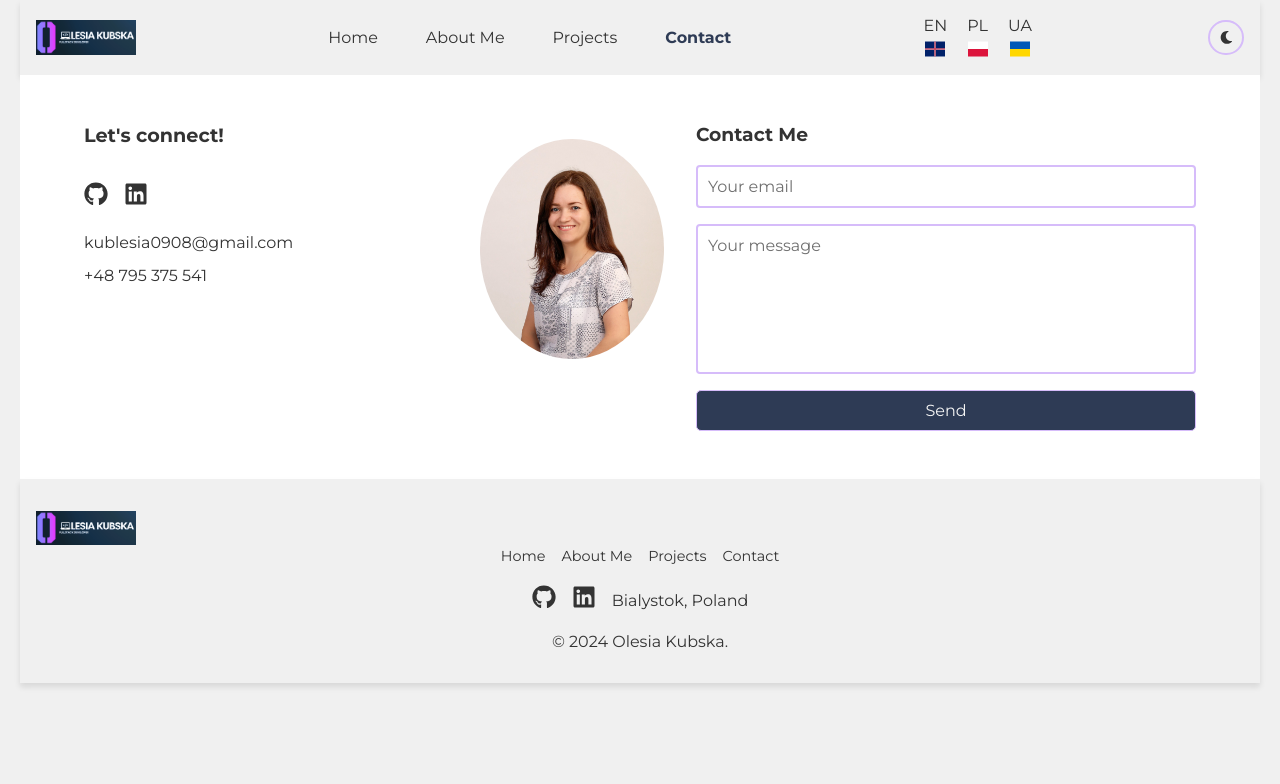
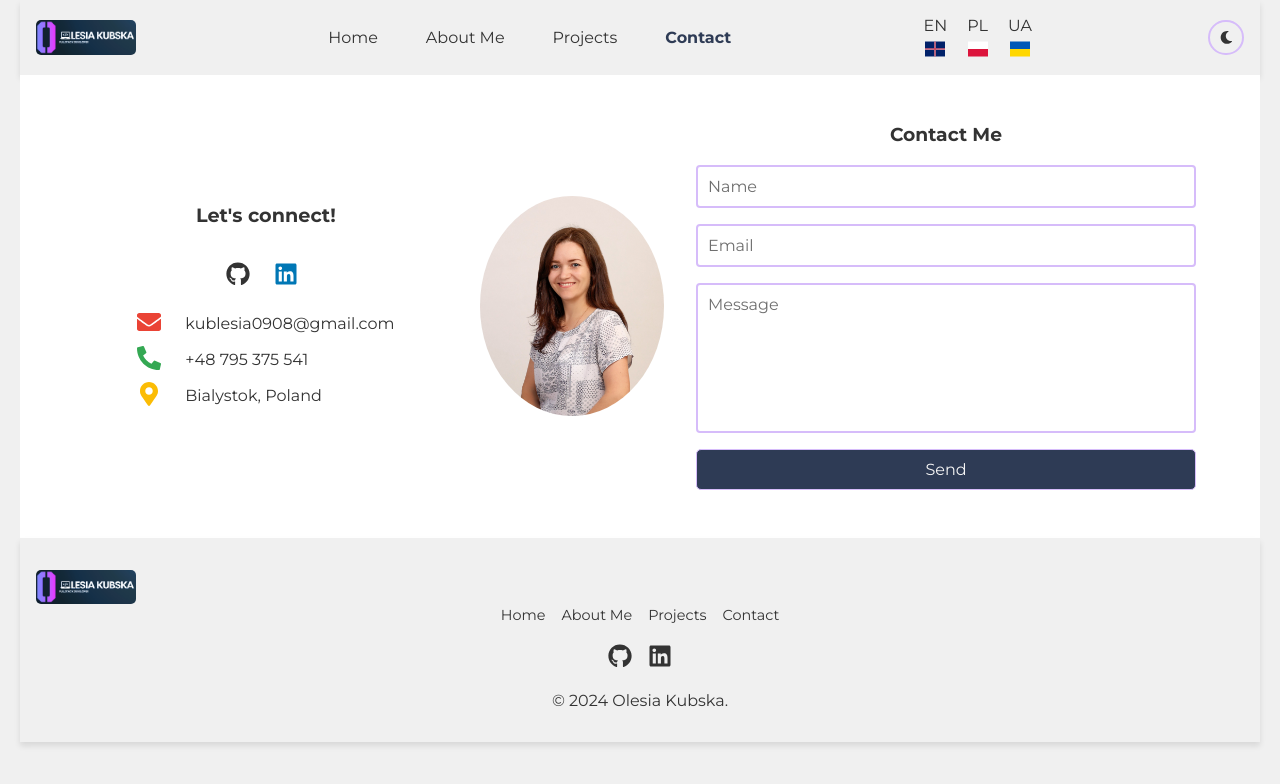
Before and after one commit to OlesiaKubska/olesia-kubska-portfolio, a React (Vite) app: page /olesia-kubska-portfolio/contact in a window 1280 px wide. Shown: the top 784 px of the page. Built offline with nearby package versions, Linux system fonts and the light colour scheme.

Commit message:
Contact form with EmailJS, validation, and custom toast feedback

```diff
--- a/package.json
+++ b/package.json
@@ -12,6 +12,8 @@
   "preview": "vite preview"
  },
  "dependencies": {
+  "@emailjs/browser": "^4.4.1",
+  "emailjs-com": "^3.2.0",
   "formik": "^2.4.5",
   "framer-motion": "^11.1.7",
   "prop-types": "^15.8.1",
@@ -20,7 +22,9 @@
   "react-i18next": "^15.0.1",
   "react-icons": "^5.1.0",
   "react-router-dom": "^6.23.0",
-  "styled-components": "^6.1.8"
+  "react-toastify": "^11.0.5",
+  "styled-components": "^6.1.8",
+  "yup": "^1.6.1"
  },
  "devDependencies": {
   "@types/react": "^18.2.66",
--- /dev/null
+++ b/src/components/CustomToast/CustomToast.jsx
@@ -0,0 +1,13 @@
+import PropTypes from "prop-types";
+import { ToastWrapper } from "./CustomToast.styled";
+
+const CustomToast = ({ message, success }) => {
+  return <ToastWrapper success={success}>{message}</ToastWrapper>;
+};
+
+CustomToast.propTypes = {
+  message: PropTypes.string.isRequired,
+  success: PropTypes.bool.isRequired,
+};
+
+export default CustomToast;
--- a/src/components/Footer/Footer.jsx
+++ b/src/components/Footer/Footer.jsx
@@ -37,7 +37,6 @@ const Footer = () => {
         >
           <FaLinkedin size="1.5em" />
         </SocialLink>
-        <div>Bialystok, Poland</div>
       </ContactInfo>
       <Copyright>&copy; {new Date().getFullYear()} Olesia Kubska.</Copyright>
     </FooterContainer>
--- a/src/components/Logo/Logo.styled.jsx
+++ b/src/components/Logo/Logo.styled.jsx
@@ -1,6 +1,7 @@
 import styled from "styled-components";
 
 export const LogoStyled = styled.img`
- width: 100px;
- height: 100%;
+  width: 100px;
+  height: 100%;
+  border-radius: 5px;
 `;
--- a/src/locales/en.json
+++ b/src/locales/en.json
@@ -66,7 +66,20 @@
  "dragomanovUniversityMusic": "National Pedagogical Dragomanov University | Ukraine",
  "musicCourse": "“Musical art” | 2010 - 2015 | MASTER | Methods of musical education teacher (lecturer), music teacher and choir master",
  "connect": "Let's connect!",
- "yourEmail": "Your email",
- "yourMessage": "Your message",
- "send": "Send"
+ "yourName": "Name",
+ "yourEmail": "Email",
+ "yourMessage": "Message",
+ "send": "Send",
+ "validation": {
+    "nameRequired": "Name is required",
+    "emailInvalid": "Invalid email format",
+    "emailRequired": "Email is required",
+    "messageMin": "Message must be at least 10 characters",
+    "messageRequired": "Message is required"
+  },
+  "form": {
+    "success": "Message sent successfully!",
+    "error": "Error sending message: ",
+    "sending": "Sending..."
+  }
 }
--- a/src/locales/pl.json
+++ b/src/locales/pl.json
@@ -65,8 +65,21 @@
  "managementCourse": "„Zarządzanie placówką edukacyjną” | 2014 – 2016 | MAGISTER | Menedżer biura, biznesu i organizacji",
  "dragomanovUniversityMusic": "Narodowy Uniwersytet Pedagogiczny im. Dragomanowa | Ukraina",
  "musicCourse": "„Sztuka muzyczna” | 2010 - 2015 | MAGISTER | Nauczyciel metodyk edukacji muzycznej, nauczyciel muzyki i dyrygent chóru",
-"connect": "Połączmy się!",
-"yourEmail": "Twój email",
- "yourMessage": "Twoja wiadomość",
- "send": "Wyślij"
+ "connect": "Połączmy się!",
+ "yourName": "Imię",
+ "yourEmail": "Email",
+ "yourMessage": "Wiadomość",
+ "send": "Wyślij",
+ "validation": {
+    "nameRequired": "Imię jest wymagane",
+    "emailInvalid": "Nieprawidłowy format email",
+    "emailRequired": "Email jest wymagany",
+    "messageMin": "Wiadomość musi mieć co najmniej 10 znaków",
+    "messageRequired": "Wiadomość jest wymagana"
+  },
+  "form": {
+    "success": "Wiadomość została wysłana pomyślnie!",
+    "error": "Błąd podczas wysyłania wiadomości: ",
+    "sending": "Wysyłanie..."
+  }
 }
--- a/src/locales/uk.json
+++ b/src/locales/uk.json
@@ -66,7 +66,20 @@
  "dragomanovUniversityMusic": "Національний педагогічний університет ім. М.П.Драгоманова | Україна",
  "musicCourse": "“Музичне мистецтво” | 2010 - 2015 | МАГІСТР | Викладач методики музичного виховання, вчитель музики, регент церковного хору",
  "connect": "Давайте зв'яжемося!",
- "yourEmail": "Ваш email",
- "yourMessage": "Ваше повідомлення",
- "send": "Відправити"
+ "yourName": "Ім'я",
+ "yourEmail": "Email",
+ "yourMessage": "Повідомлення",
+ "send": "Відправити",
+ "validation": {
+    "nameRequired": "Ім’я є обов’язковим",
+    "emailInvalid": "Невірний формат email",
+    "emailRequired": "Email є обов’язковим",
+    "messageMin": "Повідомлення має містити щонайменше 10 символів",
+    "messageRequired": "Повідомлення є обов’язковим"
+  },
+  "form": {
+    "success": "Повідомлення надіслано успішно!",
+    "error": "Помилка при надсиланні: ",
+    "sending": "Надсилається..."
+  }
 }
--- a/src/pages/Contact/Contact.jsx
+++ b/src/pages/Contact/Contact.jsx
@@ -1,5 +1,17 @@
-import { Formik, Field } from "formik";
-import { FaGithub, FaLinkedin } from "react-icons/fa";
+import emailjs from "@emailjs/browser";
+import { useRef } from "react";
+import { Formik, Field, ErrorMessage, Form } from "formik";
+import * as Yup from "yup";
+import { toast } from "react-toastify";
+import CustomToast from "../../components/CustomToast/CustomToast";
+import {
+  FaGithub,
+  FaLinkedin,
+  FaMapMarkerAlt,
+  FaPhoneAlt,
+  FaEnvelope,
+  FaSpinner,
+} from "react-icons/fa";
 import { useTranslation } from "react-i18next";
 import {
   ContactContainer,
@@ -9,11 +21,51 @@ import {
   RightSide,
   ProfileImage,
   ContactDetails,
+  ContactRow,
+  IconStyled,
 } from "./Contact.styled";
 import contactImage from "../../assets/images/contact/resume.jpg";
 
 const Contact = () => {
   const { t } = useTranslation();
+  const formRef = useRef();
+
+  const validationSchema = Yup.object({
+    name: Yup.string().required(t("validation.nameRequired")),
+    email: Yup.string()
+      .email(t("validation.emailInvalid"))
+      .required(t("validation.emailRequired")),
+    message: Yup.string()
+      .min(10, t("validation.messageMin"))
+      .required(t("validation.messageRequired")),
+  });
+
+  const sendEmail = (values, actions) => {
+    emailjs
+      .sendForm(
+        "service_etpub1j",
+        "template_7fqvyi8",
+        formRef.current,
+        "oPRJb_36B0xslymRX"
+      )
+      .then(
+        () => {
+          toast(<CustomToast message={t("form.success")} success />);
+          actions.resetForm();
+        },
+        (error) => {
+          toast(
+            <CustomToast
+              message={t("form.error") + error.text}
+              success={false}
+            />
+          );
+        }
+      )
+      .finally(() => {
+        actions.setSubmitting(false);
+      });
+  };
 
   return (
     <ContactContainer
@@ -29,51 +81,97 @@ const Contact = () => {
             target="_blank"
             rel="noreferrer"
           >
+            <IconStyled name="github">
               <FaGithub size="1.5em" />
+            </IconStyled>
           </a>
           <a
             href="https://linkedin.com/in/olesia-kubska"
             target="_blank"
             rel="noreferrer"
           >
+            <IconStyled name="linkedin">
               <FaLinkedin size="1.5em" />
+            </IconStyled>
           </a>
         </SocialLinks>
         <ContactDetails>
+          <ContactRow>
+            <IconStyled name="email">
+              <FaEnvelope size="1.5em" />
+            </IconStyled>
             <a href="mailto:kublesia0908@gmail.com" aria-label="Send email">
               kublesia0908@gmail.com
             </a>
+          </ContactRow>
+          <ContactRow>
+            <IconStyled name="phone">
+              <FaPhoneAlt size="1.5em" />
+            </IconStyled>
             <a href="tel:+48795375541" aria-label="Call Olesia Kubska">
               +48 795 375 541
             </a>
+          </ContactRow>
+          <ContactRow>
+            <IconStyled name="location">
+              <FaMapMarkerAlt size="1.5em" />
+            </IconStyled>
+            <a
+              href="https://www.google.com/maps/place/Bialystok,+Poland"
+              target="_blank"
+              rel="noopener noreferrer"
+            >
+              Bialystok, Poland
+            </a>
+          </ContactRow>
         </ContactDetails>
       </LeftSide>
       <ProfileImage src={contactImage} alt="Olesia Kubska" />
       <RightSide>
         <h3>{t("contactMe")}</h3>
         <Formik
-          initialValues={{ email: "", message: "" }}
-          onSubmit={(values, actions) => {
-            // Here you can handle form submission by, for example, sending values to an API
-            console.log(values);
-            actions.setSubmitting(false);
-          }}
+          initialValues={{ name: "", email: "", message: "" }}
+          validationSchema={validationSchema}
+          onSubmit={sendEmail}
         >
-          {() => (
-            <ContactForm>
+          {({ isSubmitting }) => (
+            <ContactForm as={Form} ref={formRef}>
+              <Field
+                name="name"
+                type="text"
+                placeholder={t("yourName")}
+                required
+              />
+              <ErrorMessage name="name" component="div" className="error" />
               <Field
                 name="email"
                 type="email"
                 placeholder={t("yourEmail")}
                 required
               />
+              <ErrorMessage name="email" component="div" className="error" />
               <Field
                 name="message"
                 as="textarea"
                 placeholder={t("yourMessage")}
                 required
               />
-              <button type="submit">{t("send")}</button>
+              <ErrorMessage name="message" component="div" className="error" />
+              <button type="submit" disabled={isSubmitting}>
+                {isSubmitting ? (
+                  <span
+                    style={{
+                      display: "flex",
+                      alignItems: "center",
+                      gap: "0.5rem",
+                    }}
+                  >
+                    <FaSpinner className="spin" /> {t("sending")}
+                  </span>
+                ) : (
+                  t("send")
+                )}
+              </button>
             </ContactForm>
           )}
         </Formik>
--- a/src/pages/Contact/Contact.styled.jsx
+++ b/src/pages/Contact/Contact.styled.jsx
@@ -8,10 +8,12 @@ export const ContactContainer = styled(motion.div)`
   padding: 2rem 1rem;
   gap: 2rem;
   background-color: ${({ theme }) => theme.background};
+  text-align: center;
+  align-items: center;
 
   @media (min-width: ${({ theme }) => theme.breakpoint.tablet}) {
     flex-direction: row;
-    justify-content: space-between;
+    justify-content: center;
     padding: 3rem 4rem;
   }
 `;
@@ -28,8 +30,6 @@ export const LeftSide = styled.div`
   }
 
   @media (min-width: ${({ theme }) => theme.breakpoint.tablet}) {
-    align-items: flex-start;
-    text-align: left;
     width: 40%;
   }
 `;
@@ -54,7 +54,6 @@ export const ProfileImage = styled.img`
   height: 180px;
   border-radius: 50%;
   object-fit: cover;
-  margin-top: 1rem;
 
   @media (min-width: ${({ theme }) => theme.breakpoint.tablet}) {
     width: 220px;
@@ -75,6 +74,7 @@ export const ContactForm = styled(Form)`
   flex-direction: column;
   width: 100%;
 
+  input[type="text"],
   input[type="email"],
   textarea {
     padding: 10px;
@@ -83,6 +83,8 @@ export const ContactForm = styled(Form)`
     border-radius: 4px;
     font-size: 16px;
     font-family: inherit;
+    background-color: ${({ theme }) => theme.background};
+    color: ${({ theme }) => theme.text};
 
     &::placeholder {
       font-size: 16px;
@@ -109,7 +111,7 @@ export const ContactForm = styled(Form)`
     font-size: 16px;
     border: 1px solid ${({ theme }) => theme.borderColor};
     border-radius: 5px;
-    transition: background-color 0.3s, transform 0.2s ease;
+    transition: background-color 0.3s, transform 0.2s, color 0.3s;
 
     &:hover {
       background-color: ${({ theme }) => theme.buttonHover};
@@ -126,20 +128,54 @@ export const ContactForm = styled(Form)`
 export const ContactDetails = styled.div`
   display: flex;
   flex-direction: column;
-  align-items: center;
+  align-items: flex-start;
   gap: 0.5rem;
 
   a {
     color: ${({ theme }) => theme.text};
     text-decoration: none;
-    transition: color 0.3s ease;
+    transition: color 0.3s transform 0.2s;
+
+    &:hover {
+      color: ${({ theme }) => theme.toggleBorder};
+      transform: scale(1.2);
+    }
+  }
+`;
+
+export const ContactRow = styled.div`
+  display: flex;
+  align-items: center;
+  gap: 1rem;
+  justify-content: flex-start;
+
+  a {
+    color: ${({ theme }) => theme.text};
+    text-decoration: none;
 
     &:hover {
       color: ${({ theme }) => theme.toggleBorder};
     }
   }
+`;
 
-  @media (min-width: ${({ theme }) => theme.breakpoint.tablet}) {
-    align-items: flex-start;
+export const IconStyled = styled.div`
+  svg {
+    color: ${({ name, theme }) =>
+      name === "linkedin"
+        ? "#0077b5"
+        : name === "email"
+        ? "#ea4335"
+        : name === "phone"
+        ? "#34a853"
+        : name === "location"
+        ? "#fbbc05"
+        : theme.text};
+    transition: transform 0.2s;
+    margin-right: 0.5rem;
+
+    &:hover {
+      transform: scale(1.2);
+    }
   }
 `;
--- a/src/styles/GlobalStyles.jsx
+++ b/src/styles/GlobalStyles.jsx
@@ -64,4 +64,20 @@ export const GlobalStyles = createGlobalStyle`
       outline: 2px solid ${(props) => props.theme.toggleBorder};
     }
   }
+
+.error {
+  color: red;
+  font-size: 0.85rem;
+  margin-top: -0.5rem;
+  margin-bottom: 0.5rem;
+}
+
+.spin {
+  animation: spin 1s linear infinite;
+}
+
+@keyframes spin {
+  0% { transform: rotate(0deg); }
+  100% { transform: rotate(360deg); }
+}
 `;
```
Also changed, not shown: src/App.jsx (+11 -0 lines), src/components/CustomToast/CustomToast.styled.jsx (added, +13 -0 lines), 1 other file (tests, documents, lock files or other folders). Lines whose indentation alone changed are shown as unchanged.
